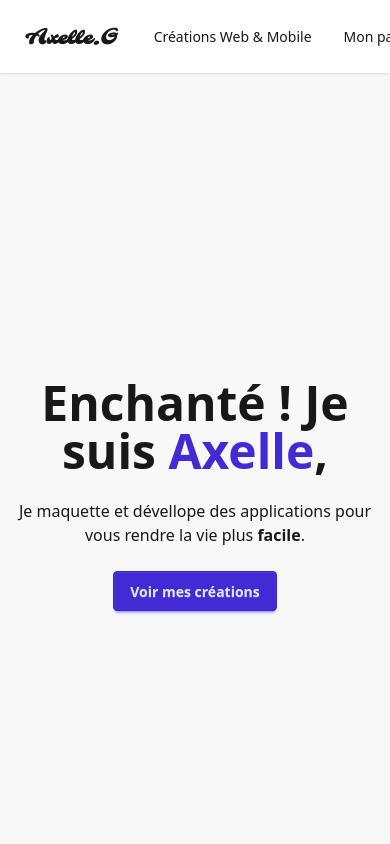
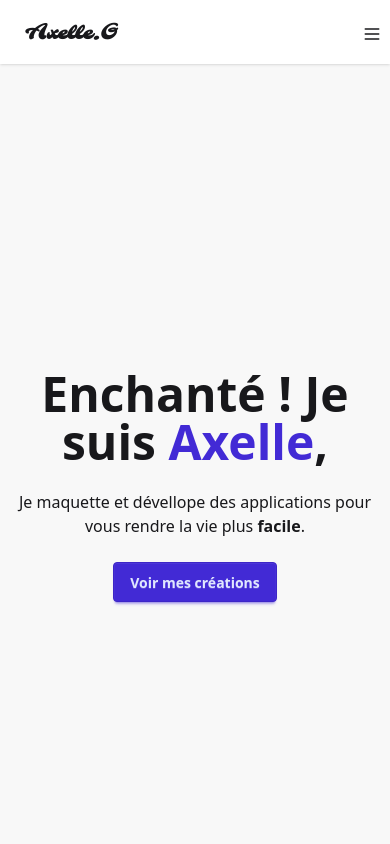
Before and after one commit to Theia01/portfolio, a React (Vite) app: page / in a window 390 px wide. Shown: the top 844 px of the page. Built offline with nearby package versions, Linux system fonts and the light colour scheme.

Commit message:
:lipstick: hide menu hamburger

```diff
--- a/src/components/NavBar.jsx
+++ b/src/components/NavBar.jsx
@@ -8,15 +8,11 @@ function NavBar() {
           <a className="btn btn-ghost text-xl logo-app pt-1">Axelle.G</a>
         </div>
         <div className="flex-none">
-          <ul className="menu menu-horizontal px-1">
+          <ul className="menu menu-horizontal px-1 max-md:hidden">
             <NavBarLinks />
-            <li>
-              <div className="drawer drawer-end">
-                <input
-                  id="my-drawer-4"
-                  type="checkbox"
-                  className="drawer-toggle"
-                />
+          </ul>
+          <div className="drawer drawer-end min-md:hidden">
+            <input id="my-drawer-4" type="checkbox" className="drawer-toggle" />
             <div className="drawer-content">
               {/* Page content here */}
               <label htmlFor="my-drawer-4" className="drawer-button">
@@ -47,8 +43,6 @@ function NavBar() {
               </ul>
             </div>
           </div>
-            </li>
-          </ul>
         </div>
       </div>
     </nav>
```
Lines whose indentation alone changed are shown as unchanged.
